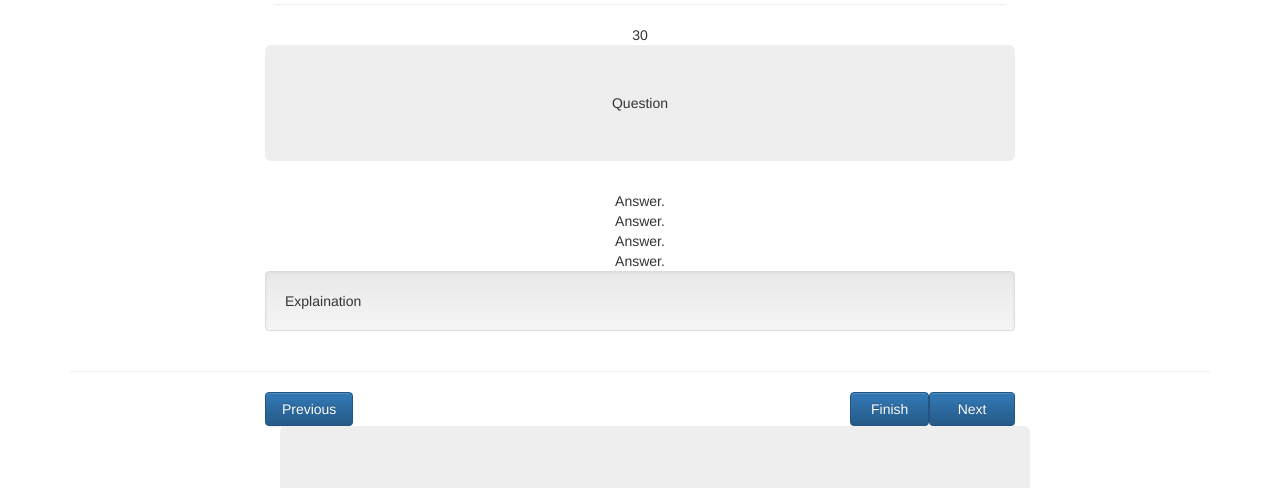
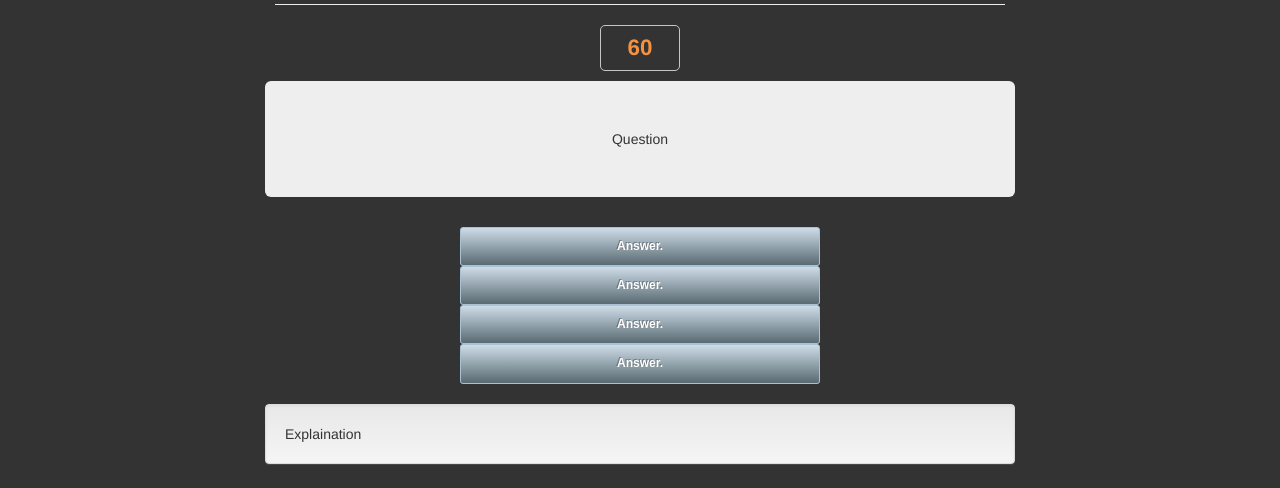
Before and after one commit to kirafaye99/JavaScript-Quiz, a plain HTML site: page index.html in a window 1280 px wide. Shown: the part 69-557 px from the top of the page. Drawn offline with nearby package versions, Linux system fonts and the light colour scheme.

Commit message:
adding css

```diff
--- a/index.html
+++ b/index.html
@@ -27,7 +27,7 @@
 
         <div class="row">
           <div class="col-md-8 col-md-offset-2">
-            <div class="timer text-center" id="game-timer">30</div>
+            <div class="timer text-center" id="game-timer">60</div>
             <div class="jumbotron text-center" id="question-container">Question
             </div>
 
@@ -90,8 +90,8 @@
                 <thead>
                   <tr>
                     <th>Question</th>
-                    <th>You answered</th>
-                    <th>The correct answer</th>
+                    <th>Your Answer</th>
+                    <th>Correct Answer</th>
                     <th>Status</th>
                   </tr>
                 </thead>
--- a/style.css
+++ b/style.css
@@ -0,0 +1,39 @@
+body {
+    background-color: #333;
+}
+
+.timer {
+    color: #f49242;
+    font-weight: bold;
+    font-size: 1.6em;
+    padding: 6px;
+    margin: 0px auto 10px;
+    border: 1px solid #c6c6c2;
+    border-radius: 5px;
+    width: 80px;
+}
+
+.answer{
+    width: 100%;
+    border:1px solid #a8c1d5; -webkit-border-radius: 3px; -moz-border-radius: 3px;border-radius: 3px;font-size:12px;font-family:arial, helvetica, sans-serif; padding: 10px 10px 10px 10px; text-decoration:none; display:inline-block;text-shadow: -1px -1px 0 rgba(0,0,0,0.3);font-weight:bold; color: #FFFFFF;
+    background-color: #CEDCE7; background-image: -webkit-gradient(linear, left top, left bottom, from(#CEDCE7), to(#596a72));
+    background-image: -webkit-linear-gradient(top, #CEDCE7, #596a72);
+    background-image: -moz-linear-gradient(top, #CEDCE7, #596a72);
+    background-image: -ms-linear-gradient(top, #CEDCE7, #596a72);
+    background-image: -o-linear-gradient(top, #CEDCE7, #596a72);
+    background-image: linear-gradient(to bottom, #CEDCE7, #596a72);filter:progid:DXImageTransform.Microsoft.gradient(GradientType=0,startColorstr=#CEDCE7, endColorstr=#596a72);
+}
+
+.answer:hover{
+    border:1px solid #8aabc5;
+    background-color: #acc4d6; background-image: -webkit-gradient(linear, left top, left bottom, from(#acc4d6), to(#434f55));
+    background-image: -webkit-linear-gradient(top, #acc4d6, #434f55);
+    background-image: -moz-linear-gradient(top, #acc4d6, #434f55);
+    background-image: -ms-linear-gradient(top, #acc4d6, #434f55);
+    background-image: -o-linear-gradient(top, #acc4d6, #434f55);
+    background-image: linear-gradient(to bottom, #acc4d6, #434f55);filter:progid:DXImageTransform.Microsoft.gradient(GradientType=0,startColorstr=#acc4d6, endColorstr=#434f55);
+}
+
+.top-buffer {
+    margin-top: 20px;
+}
```
